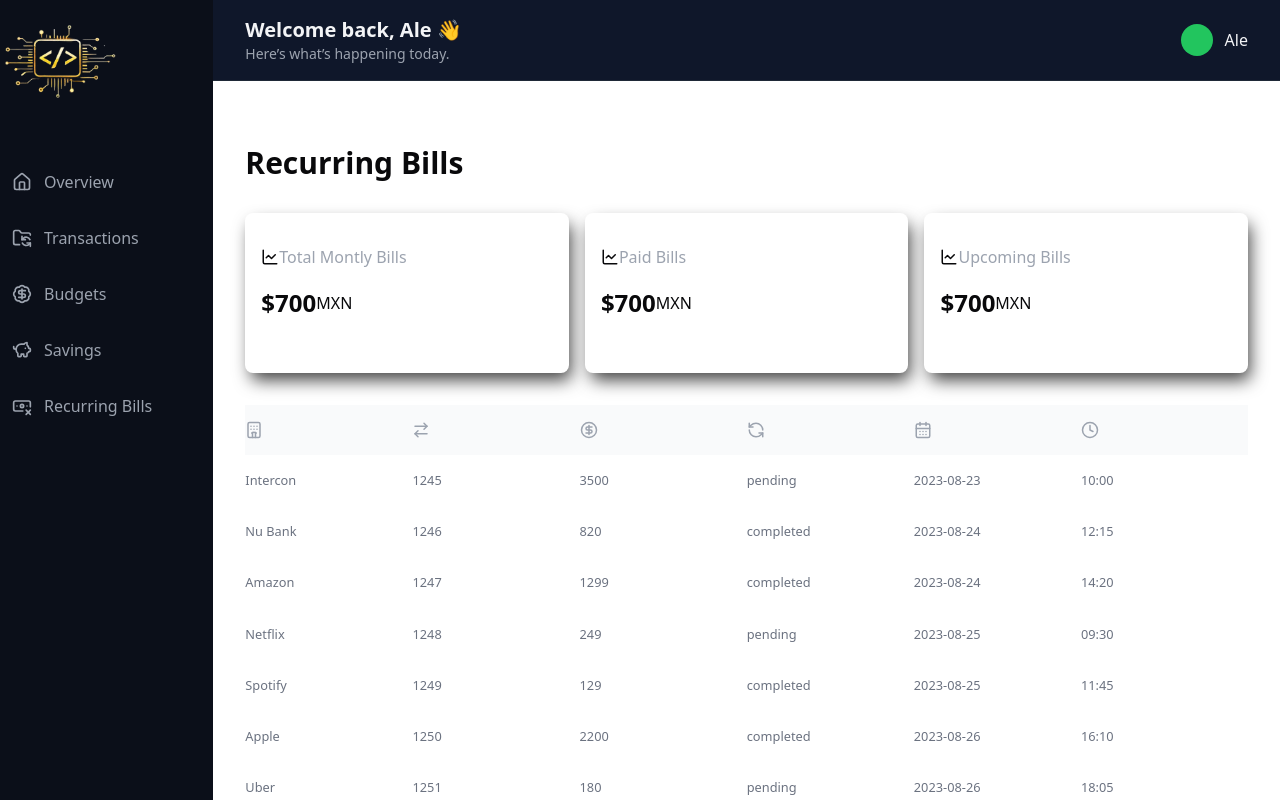
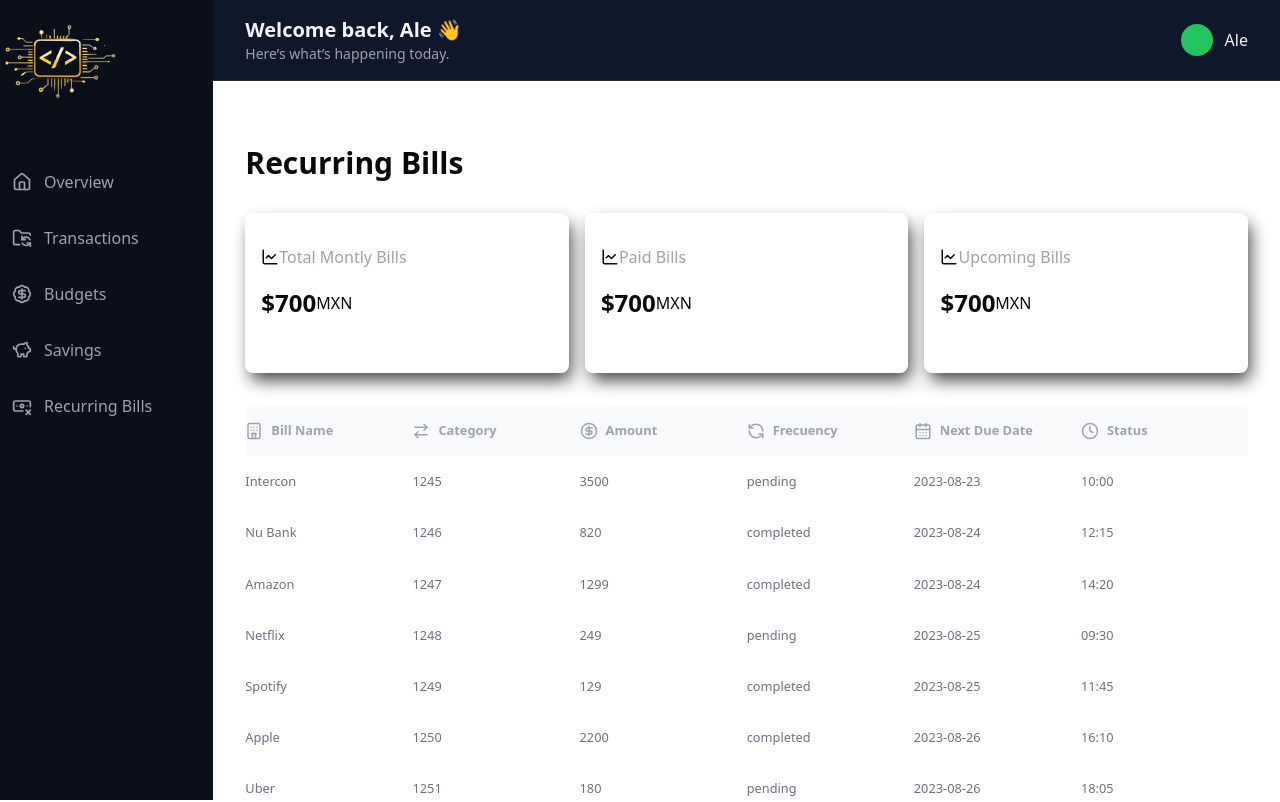
Before and after one commit to Aleji0309/proyectaPersonalFinanceApp, a Next.js app: page /recurringBills in a window 1280 px wide. Shown: the top 802 px of the page. Built offline with nearby package versions, Linux system fonts and the light colour scheme.

Commit message:
Changes before changing architecture to render only headers and rows on DataTable

```diff
--- a/src/components/recurringBills/RecurringContainer.jsx
+++ b/src/components/recurringBills/RecurringContainer.jsx
@@ -48,7 +48,14 @@ const RecurringContainer = () => {
   return (
     <>
       <div className="recurring-container">
-        <DataTable></DataTable>
+        <DataTable
+          companyTable={"Bill Name"}
+            transactionIdTable={"Category"}
+            amountTable={"Amount"}
+            statusTable={"Frecuency"}
+            dateTable={"Next Due Date"}
+            timeTable={"Status"}
+        ></DataTable>
       </div>
     </>
   );
```
Also changed, not shown: src/components/layout/DataTable.jsx (+6 -6 lines).
